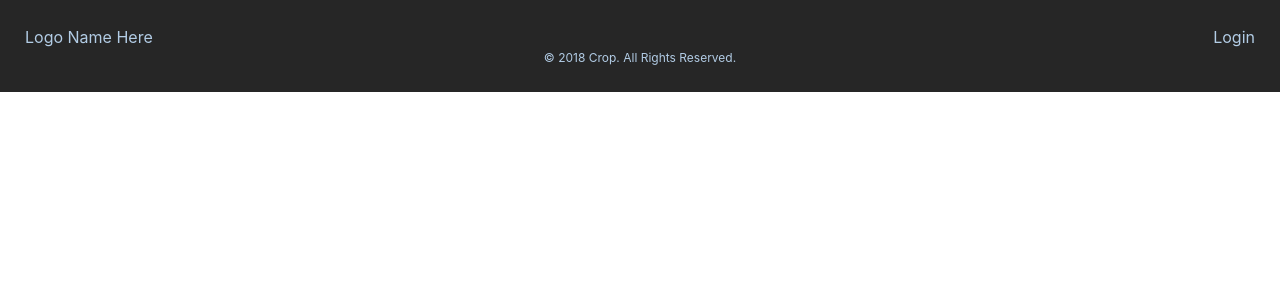
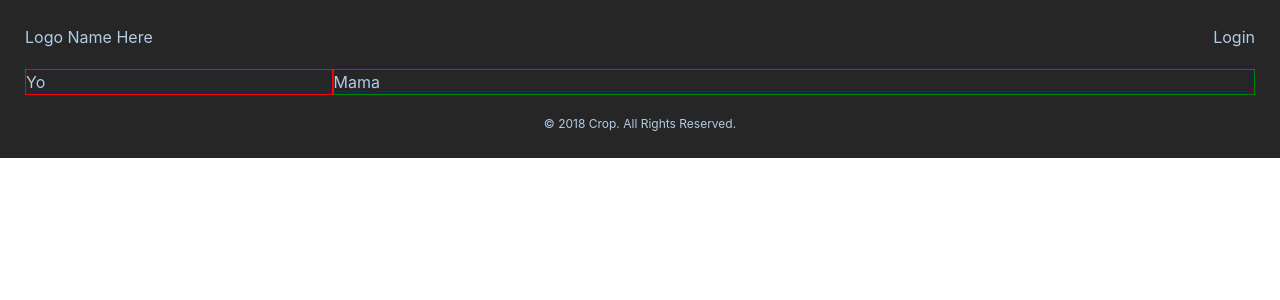
Before and after one commit to jeanfern5/Crop, a React (Create React App) app in the folder client/: page / in a window 1280 px wide. Shown: the top 300 px of the page. Built offline with nearby package versions, Linux system fonts and the light colour scheme.

Commit message:
Added gallery and editor components.

```diff
--- a/client/src/App.js
+++ b/client/src/App.js
@@ -23,6 +23,7 @@ const AppContainer = styled.div`
   color: #B2CCE5;
   display: flex;
   flex-direction: column;
+  box-sizing: border-box;
   padding: 25px;
   margin: auto;
 
--- a/client/src/components/Content.js
+++ b/client/src/components/Content.js
@@ -1,20 +1,27 @@
 import React, { Component } from 'react';
 import styled from 'styled-components';
+
+import Gallery from './Gallery.js';
+import Editor from './Editor.js';
+
 
 class Content extends Component {
     render() {
         return(
             <ContentContainer>
-
+                <Gallery />
+                <Editor />
             </ContentContainer>
         );
     };
 };
 
 const ContentContainer = styled.div`
+  box-sizing: border-box;
+  margin: 20px 0 20px 0;
   display: flex;
-  justify-content: center;
-  font-size: 12px;
+  justify-content: space-between;
+  height: 100%
 `;
 
 export default Content;
--- /dev/null
+++ b/client/src/components/Editor.js
@@ -0,0 +1,21 @@
+import React, { Component } from 'react';
+import styled from 'styled-components';
+
+class Editor extends Component {
+    render() {
+        return(
+            <EditorContainer>
+                <div>Mama</div>
+            </EditorContainer>
+        );
+    };
+};
+
+const EditorContainer = styled.div`
+    border: .1px solid green;
+    width: 75%
+  }
+`;
+
+
+export default Editor;
--- /dev/null
+++ b/client/src/components/Gallery.js
@@ -0,0 +1,21 @@
+import React, { Component } from 'react';
+import styled from 'styled-components';
+
+class Gallery extends Component {
+    render() {
+        return(
+            <GalleryContainer>
+                <div>Yo</div>
+            </GalleryContainer>
+        );
+    };
+};
+
+const GalleryContainer = styled.div`
+    border: .1px solid red;
+    width: 25%;
+  }
+`;
+
+
+export default Gallery;
```
